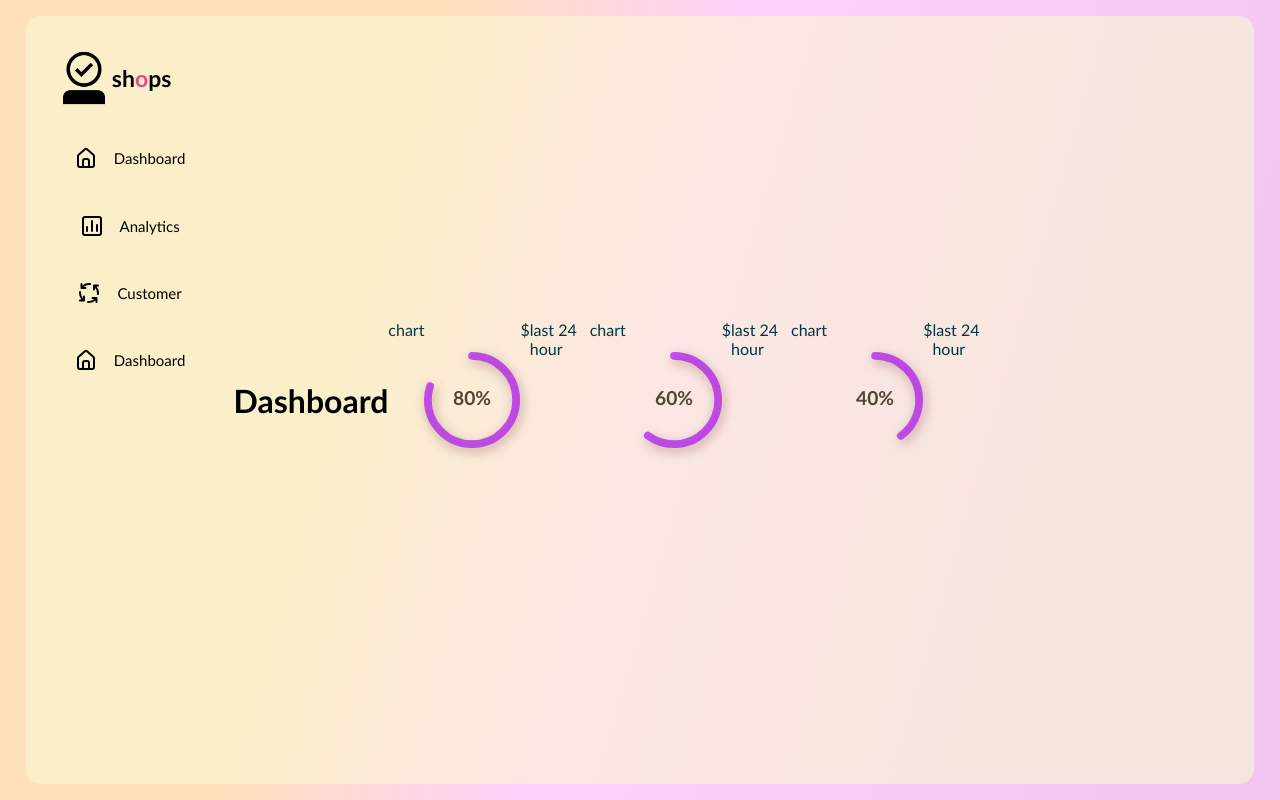
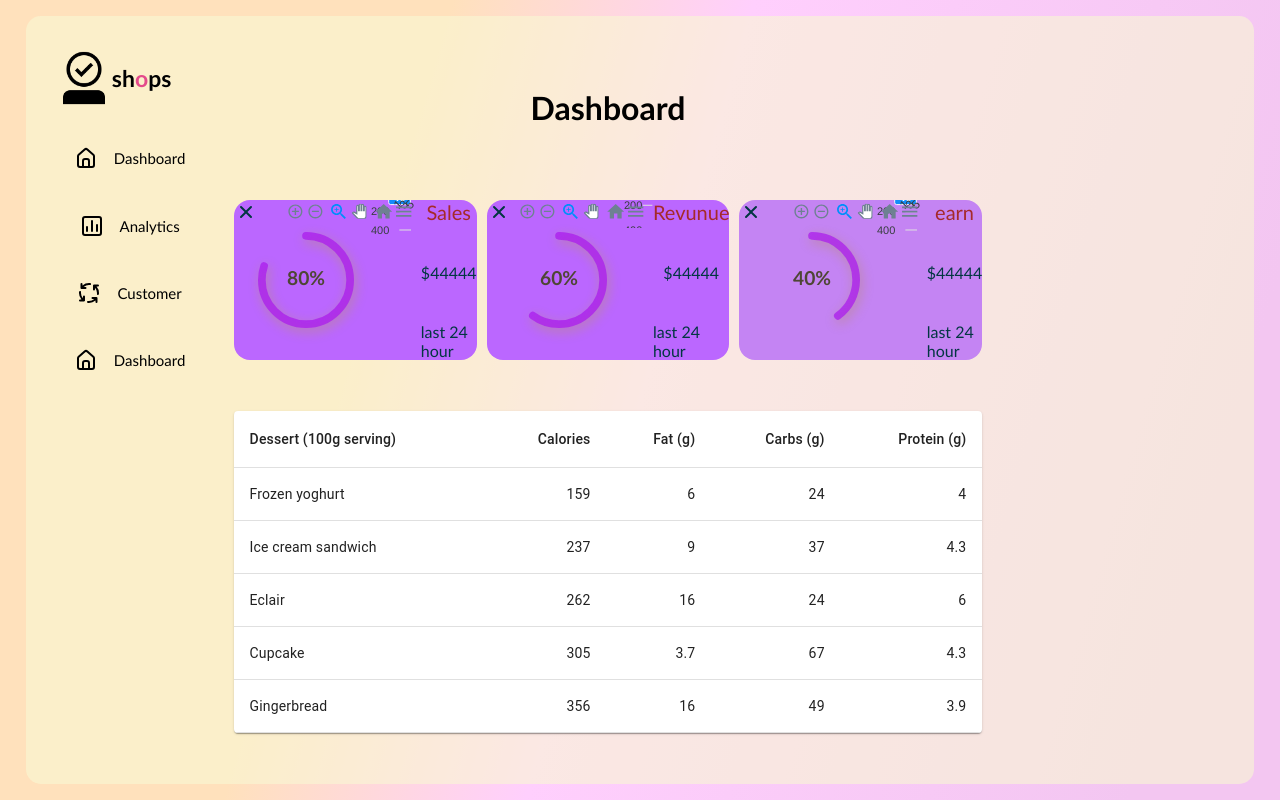
Before and after one commit to rabiulhossen/admin-dashboard, a React (Create React App) app: page / in a window 1280 px wide. Built offline with nearby package versions, Linux system fonts and the light colour scheme.

Commit message:
material table

```diff
--- a/package.json
+++ b/package.json
@@ -6,11 +6,14 @@
     "@iconscout/react-unicons": "^1.1.6",
     "@iconscout/react-unicons-solid": "^0.0.3",
     "@iconscout/unicons": "^4.0.1",
+    "@material-ui/core": "^4.12.4",
     "@testing-library/jest-dom": "^5.16.4",
     "@testing-library/react": "^13.3.0",
     "@testing-library/user-event": "^13.5.0",
+    "apexcharts": "^3.35.3",
     "framer-motion": "^6.4.2",
     "react": "^18.2.0",
+    "react-apexcharts": "^1.4.0",
     "react-circular-progressbar": "^2.1.0",
     "react-dom": "^18.2.0",
     "react-scripts": "5.0.1",
--- a/src/App.js
+++ b/src/App.js
@@ -2,6 +2,7 @@
 import "./App.css";
 import Sidebar from "./components/Sidebar/Sidebar";
 import MiddleDash from "./components/MiddleDash/MiddleDash";
+import BasicTable from "./components/Table/Table";
 
 function App() {
   return (
@@ -9,6 +10,7 @@
       <div className="app-glass">
         <Sidebar />
         <MiddleDash />
+
       </div>
     </div>
   );
--- a/src/Data/Data.js
+++ b/src/Data/Data.js
@@ -14,7 +14,7 @@
   {
     title: "Sales",
     color: {
-      backGround: "linear-gradient (180deg,#bb67ff 0% ,#c484f3 100%)",
+      backGround: "#bb67ff ",
       boxShadow: "0px 10px 20px 0px #e0c6f5",
     },
     barValue:80,
@@ -30,7 +30,7 @@
   {
     title: "Revunue",
     color: {
-      backGround: "linear-gradient (180deg,#bb67ff 0% ,#c484f3 100%)",
+      backGround: "#bb67ff",
       boxShadow: "0px 10px 20px 0px #e0c6f5",
     },
     barValue: 60,
@@ -46,7 +46,7 @@
   {
     title: "earn",
     color: {
-      backGround: "linear-gradient (180deg,#bb67ff 0% ,#c484f3 100%)",
+      backGround: " #c484f3 ",
       boxShadow: "0px 10px 20px 0px #e0c6f5",
     },
     barValue:40,
--- a/src/components/Card/Card.css
+++ b/src/components/Card/Card.css
@@ -35,7 +35,12 @@
 .detailcard{
      flex: 1;
      display: flex;
-     flex-direction: column;
-     align-items: flex-end;
+     flex-direction: column !important;
+     align-items: center;
      justify-content: space-between;
 }
+.detailcard :nth-child(1){
+     flex-direction: column;
+     font-size: 20px;
+     color: brown;
+}
--- a/src/components/Card/Card.js
+++ b/src/components/Card/Card.js
@@ -2,35 +2,77 @@
 import "./Card.css";
 import { AnimateSharedLayout } from "framer-motion";
 import { CircularProgressbar } from "react-circular-progressbar";
+import { UilTimes } from "@iconscout/react-unicons";
 import "react-circular-progressbar/dist/styles.css";
-import sales from '../../resources/sales.png'
+import Chart from 'react-apexcharts'
+import sales from "../../resources/sales.png";
 
 const Card = (props) => {
   const [expand, setExpand] = useState(false);
+
+
   return (
     <AnimateSharedLayout>
-      {expand ?'expand' : <CompactCard param={props} setExpand={()=>setExpand(true)} ></CompactCard>}
+      {expand ? (
+        "expand"
+      ) : (
+        <CompactCard
+          param={props}
+          setExpand={() => setExpand(true)}
+        ></CompactCard>
+      )}
     </AnimateSharedLayout>
   );
 };
 
 // CompactCard
-const CompactCard = (param ,setExpand) => {
-
+const CompactCard = (param, setExpand) => {
   const Png = param.parPng;
   console.log(Png);
-
+  console.log(param.param.color.backGround, "uhfahkjfhdkih");
+  console.log(param.param.title, "uifahjdhfkdhfdskjhfdsfhfdh");
+  const data = {options:{
+    chart :{
+      type:'area',
+      height:'auto',
+    },
+    fill:{
+      color:'red',
+      type:'gradient'
+    }
+    ,
+    xaixs :{
+      type:'datatime',
+    }
+  }}
   return (
-    <div className="compactCard" onClick={setExpand}>
-      <div className="radicalBar">chart</div>
+    <div
+      className="compactCard"
+      style={{
+        backgroundColor: `${param.param.color.backGround}`,
+        boxShadow: param.param.boxShadow,
+      }}
+    >
+      <div className="radicalBar">
+        <UilTimes onClick={() => setExpand} />
+      </div>
       <CircularProgressbar
-   value={param.param.barValue}
+        value={param.param.barValue}
         text={`${param.param.barValue}%`}
       ></CircularProgressbar>
-      <div className="detailcard"></div>
+      <div className="chartContainer">
+<Chart
+options={data.options}
+series={param.param.series}
+type='area'
+/>
 
-      <span>${param.value}</span>
-      <span>last 24 hour</span>
+      </div>
+      <div className="detailcard">
+        <span>{param.param.title}</span>
+        <span>${param.param.value}</span>
+        <span>last 24 hour</span>
+      </div>
     </div>
   );
 };
--- a/src/components/MiddleDash/MiddleDash.css
+++ b/src/components/MiddleDash/MiddleDash.css
@@ -2,4 +2,5 @@
      display: flex;
      justify-content: space-evenly;
      align-items: center;
+     flex-direction: column;
 }
--- a/src/components/MiddleDash/MiddleDash.js
+++ b/src/components/MiddleDash/MiddleDash.js
@@ -1,5 +1,6 @@
 import React from 'react'
 import Cards from '../cARDS/Cards'
+import BasicTable from '../Table/Table'
 
 import './MiddleDash.css'
 
@@ -7,7 +8,7 @@
   return (
    <div className="middleDash"><h1>Dashboard</h1>
    <Cards />
-
+   <BasicTable />
    </div>
   )
 }
--- /dev/null
+++ b/src/components/Table/Table.js
@@ -0,0 +1,60 @@
+import React from 'react';
+import { makeStyles } from '@material-ui/core/styles';
+import Table from '@material-ui/core/Table';
+import TableBody from '@material-ui/core/TableBody';
+import TableCell from '@material-ui/core/TableCell';
+import TableContainer from '@material-ui/core/TableContainer';
+import TableHead from '@material-ui/core/TableHead';
+import TableRow from '@material-ui/core/TableRow';
+import Paper from '@material-ui/core/Paper';
+
+const useStyles = makeStyles({
+  table: {
+    minWidth: 650,
+  },
+});
+
+function createData(name, calories, fat, carbs, protein) {
+  return { name, calories, fat, carbs, protein };
+}
+
+const rows = [
+  createData('Frozen yoghurt', 159, 6.0, 24, 4.0),
+  createData('Ice cream sandwich', 237, 9.0, 37, 4.3),
+  createData('Eclair', 262, 16.0, 24, 6.0),
+  createData('Cupcake', 305, 3.7, 67, 4.3),
+  createData('Gingerbread', 356, 16.0, 49, 3.9),
+];
+
+export default function BasicTable() {
+  const classes = useStyles();
+
+  return (
+    <TableContainer component={Paper}>
+      <Table className={classes.table} aria-label="simple table">
+        <TableHead>
+          <TableRow>
+            <TableCell>Dessert (100g serving)</TableCell>
+            <TableCell align="right">Calories</TableCell>
+            <TableCell align="right">Fat&nbsp;(g)</TableCell>
+            <TableCell align="right">Carbs&nbsp;(g)</TableCell>
+            <TableCell align="right">Protein&nbsp;(g)</TableCell>
+          </TableRow>
+        </TableHead>
+        <TableBody>
+          {rows.map((row) => (
+            <TableRow key={row.name}>
+              <TableCell component="th" scope="row">
+                {row.name}
+              </TableCell>
+              <TableCell align="right">{row.calories}</TableCell>
+              <TableCell align="right">{row.fat}</TableCell>
+              <TableCell align="right">{row.carbs}</TableCell>
+              <TableCell align="right">{row.protein}</TableCell>
+            </TableRow>
+          ))}
+        </TableBody>
+      </Table>
+    </TableContainer>
+  );
+}
```
Also changed, not shown: src/components/Table/Table.css (added), src/resources/GET 100% OFF COUPONS.txt (added), 1 other file (tests, documents, lock files or other folders).
